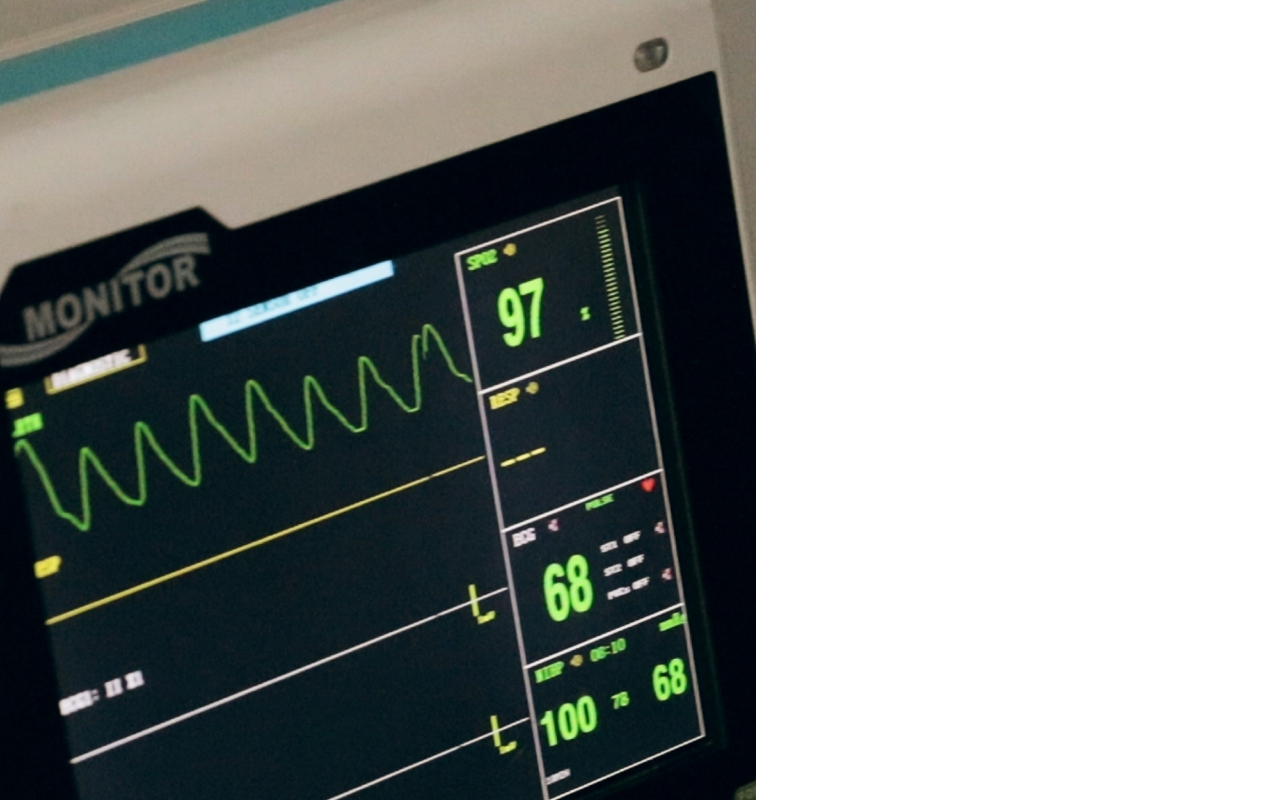
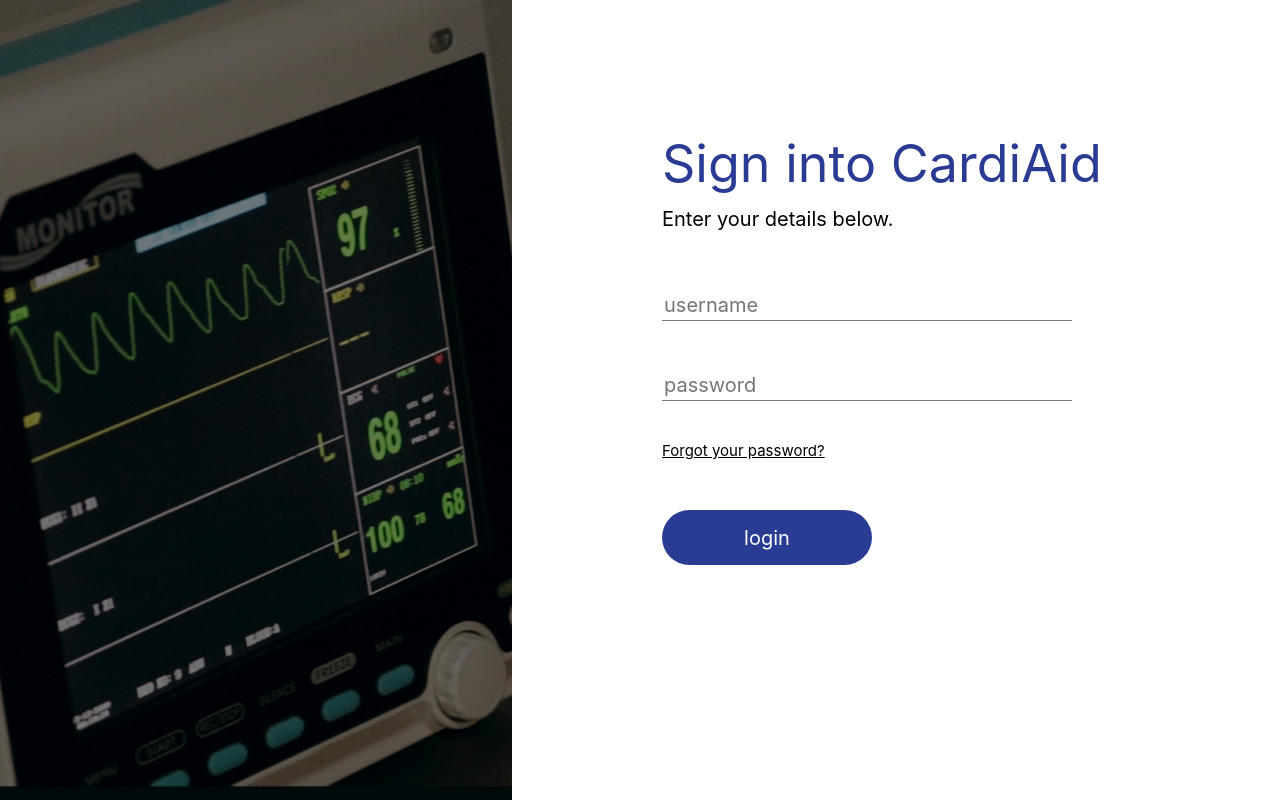
Before and after one commit to dzhang676/Cardiaid, a React (Create React App) app in the folder frontend/cardiaid_ui/: page / in a window 1280 px wide. Shown: the top 800 px of the page. Built offline with nearby package versions, Linux system fonts and the light colour scheme.

Commit message:
finished login page

```diff
--- a/frontend/cardiaid_ui/package.json
+++ b/frontend/cardiaid_ui/package.json
@@ -6,7 +6,8 @@
     "react": "^16.8.4",
     "react-dom": "^16.8.4",
     "react-router-dom": "^4.3.1",
-    "react-scripts": "2.1.8"
+    "react-scripts": "2.1.8",
+    "reactstrap": "^7.1.0"
   },
   "scripts": {
     "start": "react-scripts start",
--- a/frontend/cardiaid_ui/src/App.js
+++ b/frontend/cardiaid_ui/src/App.js
@@ -1,16 +1,45 @@
 import React, { Component } from "react";
-import { BrowserRouter as Router, Route, Link } from "react-router-dom";
-import Routes from "./Routes";
-import "./App.css";
+import Login from "./Pages/Login";
+import Dashboard from "./Pages/Dashboard";
 
 class App extends Component {
   constructor(props) {
     super(props);
-    this.state = { test: "hello" };
+    this.state = { width: 0, height: 0, login: true };
+    this.updateWindowDimensions = this.updateWindowDimensions.bind(this);
   }
 
+  componentDidMount() {
+    this.updateWindowDimensions();
+    window.addEventListener("resize", this.updateWindowDimensions);
+  }
+
+  componentWillUnmount() {
+    window.removeEventListener("resize", this.updateWindowDimensions);
+  }
+
+  updateWindowDimensions() {
+    this.setState({ width: window.innerWidth, height: window.innerHeight });
+  }
+
+  changeState = () => {
+    this.setState({ login: false });
+  };
+
   render() {
-    return <Routes test={this.state.test} />;
+    console.log(this.state.login);
+    if (this.state.login) {
+      return (
+        <Login
+          height={this.state.height}
+          width={this.state.width}
+          login={this.state.login}
+          changeState={this.changeState}
+        />
+      );
+    } else {
+      return <Dashboard />;
+    }
   }
 }
 
--- /dev/null
+++ b/frontend/cardiaid_ui/src/Pages/Dashboard.js
@@ -0,0 +1,12 @@
+import React, { Component } from "react";
+
+export default class Dashboard extends React.Component {
+  constructor(props) {
+    super(props);
+    this.state = {};
+  }
+
+  render() {
+    return <div>DASHBOARD</div>;
+  }
+}
--- a/frontend/cardiaid_ui/src/Pages/Login.js
+++ b/frontend/cardiaid_ui/src/Pages/Login.js
@@ -1,18 +1,128 @@
 import React, { Component } from "react";
-import spacingStyles from "../Styles/flexRow.css";
+import {
+  Button,
+  Form,
+  FormGroup,
+  Label,
+  Input,
+  FormText,
+  FormFeedback
+} from "reactstrap";
+import LoginStyles from "../Styles/loginStyles.css";
 import loginImage from "../Images/loginImage.png";
 
 export default class Login extends React.Component {
   constructor(props) {
     super(props);
-    this.state = { test: this.props.test };
+    this.state = {
+      height: props.height,
+      width: props.width,
+      username: "",
+      password: "",
+      login: props.login,
+      usernameReq: false,
+      passwordReq: false
+    };
   }
 
+  componentWillReceiveProps(nextProps) {
+    if (nextProps.height !== this.state.height) {
+      this.setState({ height: nextProps.height });
+    }
+    if (nextProps.width !== this.state.width) {
+      this.setState({ width: nextProps.width });
+    }
+    if (nextProps.login !== this.state.login) {
+      this.setState({ login: nextProps.login });
+    }
+  }
+
+  handleChange = name => event => {
+    this.setState({
+      [name]: event.target.value
+    });
+  };
+
+  handleLogin = () => {
+    if (this.state.username !== "" && this.state.password !== "") {
+      this.props.changeState();
+      this.setState({ usernameReq: false, passwordReq: false });
+    }
+    if (this.state.username === "") {
+      this.setState({ usernameReq: true });
+    }
+    if (this.state.password === "") {
+      this.setState({ passwordReq: true });
+    }
+  };
+
   render() {
-    console.log(this.state.test);
+    console.log(this.state.login);
     return (
-      <div className="row">
-        <img src={loginImage} />
+      <div style={{ height: this.state.height, overflowY: "hidden" }}>
+        <div className="row">
+          <div className="container">
+            <div
+              className="tag"
+              style={{
+                height: this.state.height,
+                width: this.state.width / 2.5
+              }}
+            />
+            <img
+              src={loginImage}
+              height={this.state.height}
+              width={this.state.width / 2.5}
+            />
+          </div>
+          <div className="col">
+            <p className="welcomeFont">Sign into CardiAid</p>
+            <p className="smallFont">Enter your details below.</p>
+            <Form className="formBox" style={{ marginBottom: "50px" }}>
+              <FormGroup>
+                <input
+                  type="text"
+                  placeholder="username"
+                  className="usernameFont formBox"
+                  value={this.state.username}
+                  onChange={this.handleChange("username")}
+                />
+              </FormGroup>
+              <FormFeedback className="feedbackFont">
+                {this.state.usernameReq
+                  ? "Empty Field - Please fill in your username"
+                  : null}
+              </FormFeedback>
+            </Form>
+            <Form className="formBox" style={{ marginBottom: "20px" }}>
+              <FormGroup>
+                <input
+                  type="password"
+                  placeholder="password"
+                  className="usernameFont formBox"
+                  value={this.state.password}
+                  onChange={this.handleChange("password")}
+                />
+              </FormGroup>
+              <FormFeedback className="feedbackFont">
+                {this.state.passwordReq
+                  ? "Empty Field - Please fill in your password"
+                  : null}
+              </FormFeedback>
+            </Form>
+            <u>
+              <p className="forgotFont">Forgot your password?</p>
+            </u>
+            <button
+              onClick={() => {
+                this.handleLogin();
+              }}
+              className="loginButtonEmpty"
+            >
+              login
+            </button>
+          </div>
+        </div>
       </div>
     );
   }
--- a/frontend/cardiaid_ui/src/Routes.js
+++ /dev/null
@@ -1,32 +0,0 @@
-import React from "react";
-import { BrowserRouter as Router, Route, Link } from "react-router-dom";
-import Login from "./Pages/Login";
-
-export default class Routes extends React.Component {
-  constructor(props) {
-    super(props);
-    this.state = { test: this.props.test };
-  }
-
-  render() {
-    return (
-      <Router>
-        <div>
-          <Route exact path="/">
-            <Login test={this.state.test} />
-          </Route>
-        </div>
-      </Router>
-    );
-  }
-}
-
-// function Routes() {
-//   return (
-//     <Router>
-//       <div>
-//         <Route exact path="/" component={LoginPage} />
-//       </div>
-//     </Router>
-//   );
-//
--- a/frontend/cardiaid_ui/src/Styles/flexRow.css
+++ /dev/null
@@ -1,11 +0,0 @@
-.row {
-  display: flex;
-  flex-direction: row;
-  justify-content: flex-start;
-}
-
-.col {
-  display: flex;
-  flex-direction: column;
-  justify-content: flex-start;
-}
--- /dev/null
+++ b/frontend/cardiaid_ui/src/Styles/loginStyles.css
@@ -0,0 +1,100 @@
+.row {
+  display: flex;
+  flex-direction: row;
+  justify-content: flex-start;
+  position: relative;
+}
+
+.col {
+  display: flex;
+  flex-direction: column;
+  justify-content: flex-start;
+  padding-left: 150px;
+  padding-top: 80px;
+}
+
+.container {
+  position: relative;
+}
+.tag {
+  position: absolute;
+  z-index: 1000;
+  background-color: black;
+  opacity: 0.5;
+  color: #ffffff;
+  font-weight: bold;
+}
+
+.welcomeFont {
+  font-family: -apple-system, BlinkMacSystemFont, "Segoe UI", Roboto, Oxygen,
+    Ubuntu, Cantarell, "Open Sans", "Helvetica Neue", sans-serif;
+  color: #2a3b94;
+  font-size: 52px;
+}
+
+.smallFont {
+  font-family: -apple-system, BlinkMacSystemFont, "Segoe UI", Roboto, Oxygen,
+    Ubuntu, Cantarell, "Open Sans", "Helvetica Neue", sans-serif;
+  color: black;
+  font-size: 20px;
+  margin-top: -40px;
+  padding-bottom: 40px;
+}
+
+.usernameFont {
+  font-family: -apple-system, BlinkMacSystemFont, "Segoe UI", Roboto, Oxygen,
+    Ubuntu, Cantarell, "Open Sans", "Helvetica Neue", sans-serif;
+  color: #777777;
+  font-size: 20px;
+}
+
+.forgotFont {
+  font-family: -apple-system, BlinkMacSystemFont, "Segoe UI", Roboto, Oxygen,
+    Ubuntu, Cantarell, "Open Sans", "Helvetica Neue", sans-serif;
+  color: black;
+  font-size: 15px;
+  cursor: pointer;
+  margin-bottom: 50px;
+  margin-top: 20px;
+}
+
+.feedbackFont {
+  font-family: -apple-system, BlinkMacSystemFont, "Segoe UI", Roboto, Oxygen,
+    Ubuntu, Cantarell, "Open Sans", "Helvetica Neue", sans-serif;
+  color: red;
+  font-size: 12px;
+  margin-top: 10px;
+}
+
+.formBox {
+  border: none;
+  border-bottom: 1.2px solid #777777;
+  padding-bottom: 2px;
+  box-sizing: border-box;
+  height: 30px;
+  /* left: 35%;
+  margin: -25px 0 0 -100px; */
+  /* position: relative; */
+  width: 410px;
+  outline: none;
+}
+
+.loginButtonEmpty {
+  width: 210px;
+  height: 55px;
+  border-radius: 50px;
+  background-color: #2a3b94;
+  border-color: #2a3b94;
+  border-width: 0px;
+  color: white;
+  font-family: -apple-system, BlinkMacSystemFont, "Segoe UI", Roboto, Oxygen,
+    Ubuntu, Cantarell, "Open Sans", "Helvetica Neue", sans-serif;
+  font-size: 20px;
+  outline: none;
+  cursor: pointer;
+}
+
+.loginButtonEmpty:active {
+  background-color: #609af7;
+  border-color: #609af7;
+}
```
Also changed, not shown: 1 other file (tests, documents, lock files or other folders).
